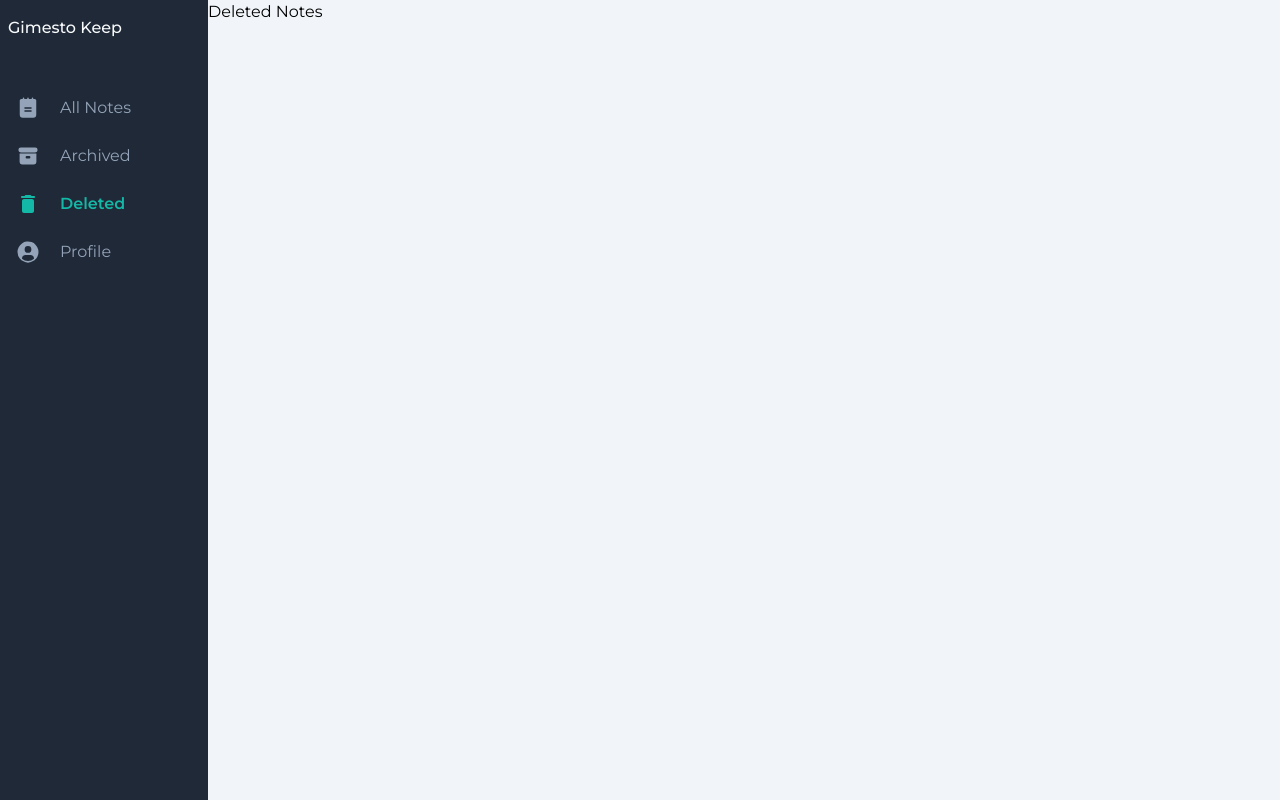
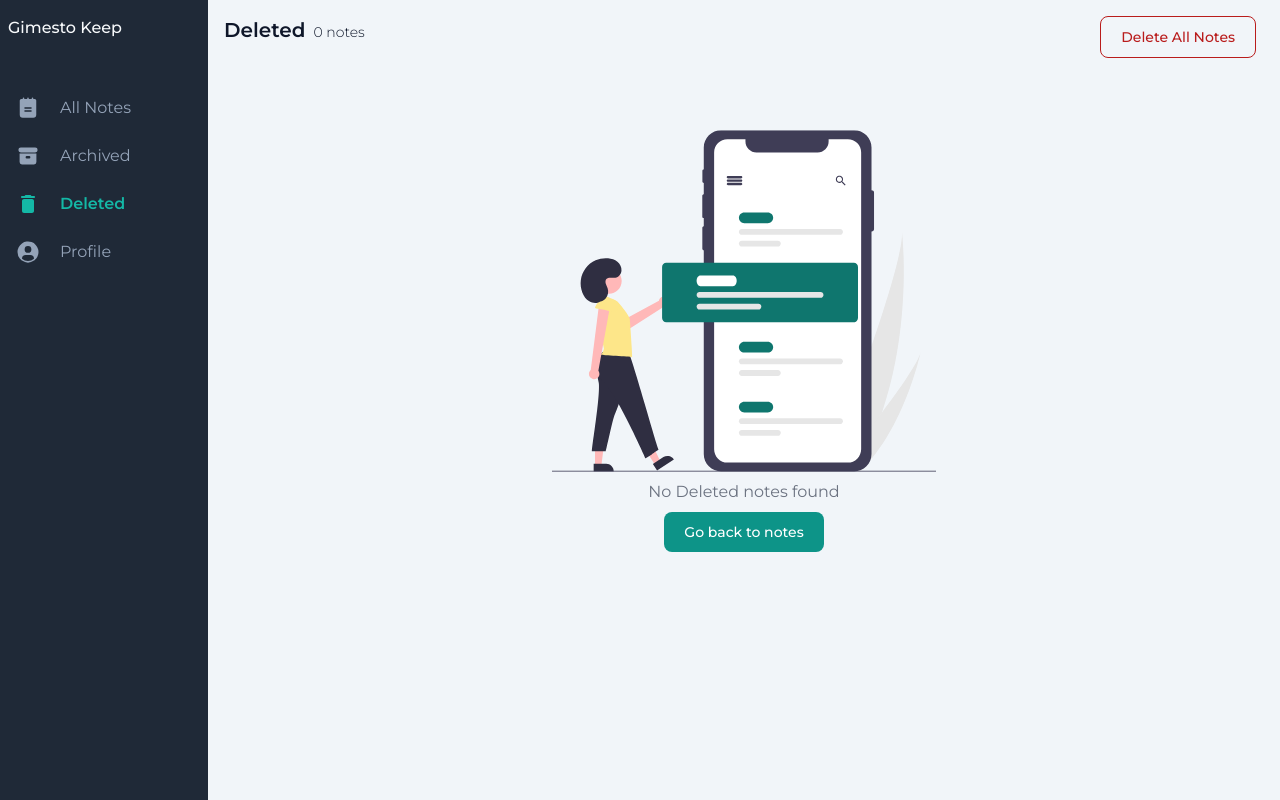
Before and after one commit to vrx29/gimesto-keep, a React (Create React App) app: page /deleted in a window 1280 px wide. Built offline with nearby package versions, Linux system fonts and the light colour scheme.

Commit message:
feat: archived and deleted notes

```diff
--- a/src/App.tsx
+++ b/src/App.tsx
@@ -1,8 +1,7 @@
 import { NotesEditor } from 'components';
-import React from 'react';
 import { Route, Routes } from 'react-router-dom';
 import './App.css';
-import { Home, Notes } from './pages';
+import { Archived, Deleted, Home, Notes } from './pages';
 
 function App() {
   return (
@@ -12,8 +11,8 @@ function App() {
           <Route path="" element={<Notes />}>
             <Route path=":noteId" element={<NotesEditor />}></Route>
           </Route>
-          <Route path="archived" element={<div>Archived Notes</div>} />
-          <Route path="deleted" element={<div>Deleted Notes</div>} />
+          <Route path="archived" element={<Archived />} />
+          <Route path="deleted" element={<Deleted />} />
           <Route path="profile" element={<div>Welcome to Profile</div>} />
         </Route>
       </Routes>
--- /dev/null
+++ b/src/components/NoteCard/index.tsx
@@ -0,0 +1,43 @@
+import { useAppDispatch } from 'app/hooks';
+import { ArchiveIcon } from 'assets/icons';
+import { unArchiveNotes } from 'features/Notes/notesSlice';
+import { useLocation } from 'react-router-dom';
+import { NotesType } from 'types/notes';
+
+type NoteCardType = {
+  note: NotesType;
+};
+export function NoteCard({ note }: NoteCardType): JSX.Element {
+  const { pathname } = useLocation();
+  const dispatch = useAppDispatch();
+  const archiveNoteHandler = (e: any, id: string) => {
+    e.stopPropagation();
+    dispatch(unArchiveNotes(id));
+  };
+
+  return (
+    <div className="bg-white rounded-lg p-4 w-full max-w-sm">
+      <h6 className="font-medium overflow-hidden whitespace-nowrap text-ellipsis">{note.title}</h6>
+      <p className="text-sm my-1 text-gray-600 overflow-hidden whitespace-nowrap text-ellipsis">
+        {note.content && JSON.parse(note.content).blocks[0].text}
+      </p>
+      <div className="flex gap-1 my-2">
+        {note.labels.map((label: any, id: any) => (
+          <span key={id} className="text-xs py-0.5 px-2 rounded-md bg-orange-200 text-slate-700">
+            {label}
+          </span>
+        ))}
+      </div>
+      <div className="flex justify-between items-center gap-2 text-xl text-slate-700">
+        <p className="text-xs text-gray-400">Created on : {note.created}</p>
+        <div className="flex gap-2">
+          {pathname === '/archived' && (
+            <button className="text" onClick={(e) => archiveNoteHandler(e, note.id)}>
+              <ArchiveIcon />
+            </button>
+          )}
+        </div>
+      </div>
+    </div>
+  );
+}
--- a/src/components/NotesEditor/index.tsx
+++ b/src/components/NotesEditor/index.tsx
@@ -150,7 +150,6 @@ export function NotesEditor() {
         setNoteColor={setNoteColor}
         setContent={setContent}
       />
-
       <ToastContainer />
     </section>
   );
--- a/src/components/index.ts
+++ b/src/components/index.ts
@@ -5,3 +5,4 @@ export { Label } from './Label';
 export { RadioButton } from './RadioButton';
 export { CheckboxButton } from './CheckboxButton';
 export { Filters } from './Filters';
+export { NoteCard } from './NoteCard';
--- a/src/features/Notes/notesSlice.tsx
+++ b/src/features/Notes/notesSlice.tsx
@@ -3,12 +3,16 @@ import { filtersType, NotesType } from '../../types/notes';
 
 interface NotesState {
   data: Array<NotesType>;
+  archivedNotes: Array<NotesType>;
+  deletedNotes: Array<NotesType>;
   currentNote: NotesType;
   filters: filtersType;
 }
 
 const initialState: NotesState = {
   data: [] as Array<NotesType>,
+  archivedNotes: [] as Array<NotesType>,
+  deletedNotes: [] as Array<NotesType>,
   currentNote: {} as NotesType,
   filters: {} as filtersType
 };
@@ -21,8 +25,9 @@ export const notesSlice = createSlice({
       state.data.push(action.payload);
     },
     deleteNote: (state, action: PayloadAction<string>) => {
-      const { data: oldNotes } = state;
-      state.data = oldNotes.filter((item) => item.id !== action.payload);
+      const note: any = state.data.filter((item) => item.id === action.payload);
+      state.deletedNotes.push(note[0]);
+      state.data = state.data.filter((item) => item.id !== action.payload);
     },
     findNote: (state, action: PayloadAction<string>) => {
       const data = state.data;
@@ -40,6 +45,19 @@ export const notesSlice = createSlice({
     },
     clearFilters: (state) => {
       state.filters = {} as filtersType;
+    },
+    archiveNotes: (state, action: PayloadAction<string>) => {
+      const note: any = state.data.filter((e) => e.id === action.payload);
+      state.data = state.data.filter((e) => e.id !== action.payload);
+      state.archivedNotes.push(note[0]);
+    },
+    unArchiveNotes: (state, action: PayloadAction<string>) => {
+      const note: any = state.archivedNotes.filter((e) => e.id === action.payload);
+      state.archivedNotes = state.archivedNotes.filter((e) => e.id !== action.payload);
+      state.data.push(note[0]);
+    },
+    clearDeletedNotes: (state) => {
+      state.deletedNotes = [] as Array<NotesType>;
     }
   }
 });
@@ -52,8 +70,10 @@ export const {
   clearCurrentNote,
   updateNote,
   saveFilters,
-  clearFilters
+  clearFilters,
+  archiveNotes,
+  unArchiveNotes,
+  clearDeletedNotes
 } = notesSlice.actions;
 
-
 export default notesSlice.reducer;
--- /dev/null
+++ b/src/pages/Archived/index.tsx
@@ -0,0 +1,35 @@
+import notesImg from '../../assets/images/notes.svg';
+import { useAppSelector } from 'app/hooks';
+import { Link } from 'react-router-dom';
+import { NoteCard } from 'components';
+
+export function Archived() {
+  const { archivedNotes } = useAppSelector((state) => state.notes);
+  return (
+    <>
+      <div className="inline-block min-h-screen w-full p-4">
+        <h2 className="text-xl font-semibold text-slate-900">
+          Archived
+          <span className="text-sm font-light pl-2">{archivedNotes.length} notes</span>
+        </h2>
+        {archivedNotes.length > 0 ? (
+          <div className="flex gap-2 flex-wrap mt-4">
+            {archivedNotes.map((i) => (
+              <NoteCard key={i.id} note={i} />
+            ))}
+          </div>
+        ) : (
+          <div className="flex flex-col items-center max-w-sm mt-16 mx-auto">
+            <img src={notesImg} alt="Notes not found image" className="max-w-full" />
+            <p className="my-2 text-gray-500">No Archived notes found</p>
+            <Link
+              to="/"
+              className="text-white bg-teal-600 focus:outline-none hover:bg-teal-700 font-medium rounded-lg text-sm px-5 py-2.5">
+              Go back to notes
+            </Link>
+          </div>
+        )}
+      </div>
+    </>
+  );
+}
--- /dev/null
+++ b/src/pages/Deleted/index.jsx
@@ -0,0 +1,55 @@
+import notesImg from '../../assets/images/notes.svg';
+import { useAppDispatch, useAppSelector } from 'app/hooks';
+import { NoteCard } from 'components';
+import { Link } from 'react-router-dom';
+import { clearDeletedNotes } from 'features/Notes/notesSlice';
+import { toast, ToastContainer } from 'react-toastify';
+
+export function Deleted() {
+  const { deletedNotes } = useAppSelector((state) => state.notes);
+  const dispatch = useAppDispatch();
+
+  const deleteAllNotes = (e) => {
+    e.stopPropagation();
+    dispatch(clearDeletedNotes());
+    toast.success('All Notes deleted successfully', { autoClose: 500 });
+  };
+
+  return (
+    <>
+      <div className="inline-block min-h-screen w-full p-4">
+        <div className="flex justify-between">
+          <h2 className="text-xl font-semibold text-slate-900">
+            Deleted
+            <span className="text-sm font-light pl-2">{deletedNotes.length} notes</span>
+          </h2>
+          <button
+            type="button"
+            onClick={deleteAllNotes}
+            className="text-red-700 hover:text-white border border-red-700 hover:bg-red-800 focus:outline-none focus:ring-red-300 font-medium rounded-lg text-sm px-5 py-2.5 text-center mr-2 mb-2 dark:border-red-500 dark:text-red-500 dark:hover:text-white dark:hover:bg-red-600 dark:focus:ring-red-900">
+            Delete All Notes
+          </button>
+        </div>
+
+        {deletedNotes.length > 0 ? (
+          <div className="flex gap-2 flex-wrap mt-4">
+            {deletedNotes.map((i) => (
+              <NoteCard key={i.id} note={i} />
+            ))}
+          </div>
+        ) : (
+          <div className="flex flex-col items-center max-w-sm mt-16 mx-auto">
+            <img src={notesImg} alt="Notes not found image" className="max-w-full" />
+            <p className="my-2 text-gray-500">No Deleted notes found</p>
+            <Link
+              to="/"
+              className="text-white bg-teal-600 focus:outline-none hover:bg-teal-700 font-medium rounded-lg text-sm px-5 py-2.5">
+              Go back to notes
+            </Link>
+          </div>
+        )}
+      </div>
+      <ToastContainer />
+    </>
+  );
+}
--- a/src/pages/Notes/index.tsx
+++ b/src/pages/Notes/index.tsx
@@ -1,16 +1,16 @@
 import { ArchiveIcon, DeleteIcon, FilterIcon } from '../../assets/icons';
 import notesImg from '../../assets/images/notes.svg';
 import { Filters, NotesEditor } from '../../components';
-import { clearCurrentNote, deleteNote } from 'features/Notes/notesSlice';
+import { clearCurrentNote, deleteNote, archiveNotes } from 'features/Notes/notesSlice';
 import { useNavigate } from 'react-router-dom';
 import { useAppDispatch, useAppSelector } from 'app/hooks';
 import { toast } from 'react-toastify';
 import { useState } from 'react';
-import { filtersType, NotesType } from 'types/notes';
+import { filtersType, NotesType } from '../../types/notes';
 
 export function Notes() {
   const [showFilters, setShowFilters] = useState(false);
-  const { data, currentNote, filters } = useAppSelector((state) => state.notes);
+  const { data, currentNote, filters } = useAppSelector((state: any) => state.notes);
   const navigate = useNavigate();
   const dispatch = useAppDispatch();
 
@@ -37,13 +37,19 @@ export function Notes() {
 
     if (filters.labels && filters.labels.length > 0) {
       newNotes = [...newNotes].filter((item) =>
-        item.labels.some((i) => filters.labels.includes(i))
+        item.labels.some((i: any) => filters.labels.includes(i))
       );
     }
     return newNotes;
   };
 
   const notes = filteredNotes(data, filters);
+
+  const archiveNoteHandler = (e: any, id: string) => {
+    e.stopPropagation();
+    dispatch(archiveNotes(id));
+    toast.success('Note archived successfully', { autoClose: 500 });
+  };
 
   const deleteNoteHandler = (e: any, id: string) => {
     e.stopPropagation();
@@ -111,7 +117,7 @@ export function Notes() {
                 <div className="flex justify-between items-center gap-2 text-xl text-slate-700">
                   <p className="text-xs text-gray-400">Created on : {item.created}</p>
                   <div className="flex gap-2">
-                    <button className="text">
+                    <button className="text" onClick={(e) => archiveNoteHandler(e, item.id)}>
                       <ArchiveIcon />
                     </button>
                     <button className="text-red-400" onClick={(e) => deleteNoteHandler(e, item.id)}>
@@ -125,7 +131,7 @@ export function Notes() {
         ) : (
           <div className="py-16 px-8">
             <img src={notesImg} alt="Notes image" />
-            <p className='text-center pt-4 text-gray-400'>No notes found</p>
+            <p className="text-center pt-4 text-gray-400">No notes found</p>
           </div>
         )}
       </section>
--- a/src/pages/index.ts
+++ b/src/pages/index.ts
@@ -1,2 +1,4 @@
 export { Home } from './Home';
 export { Notes } from './Notes';
+export { Archived } from './Archived';
+export { Deleted } from './Deleted';
```
